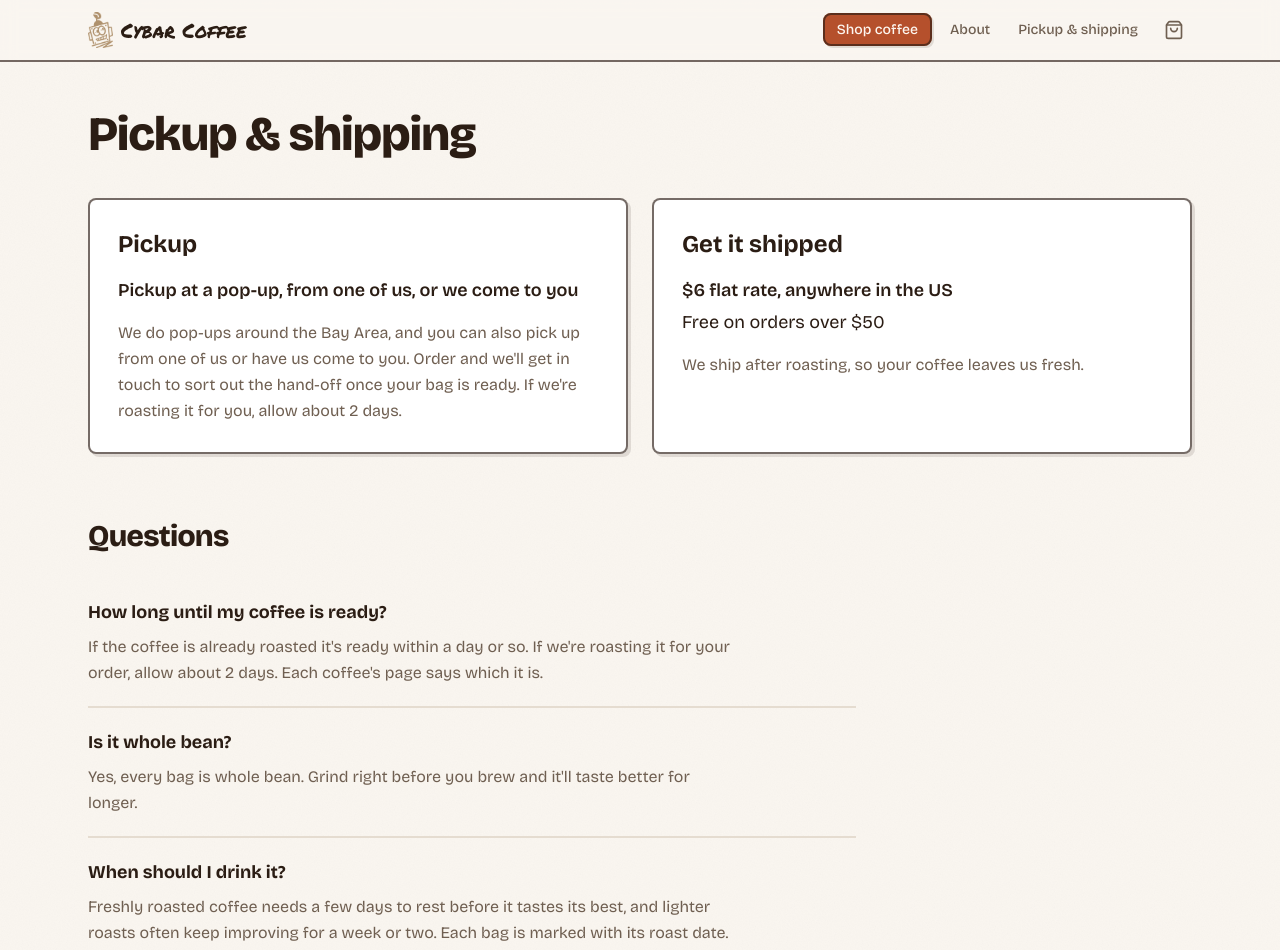
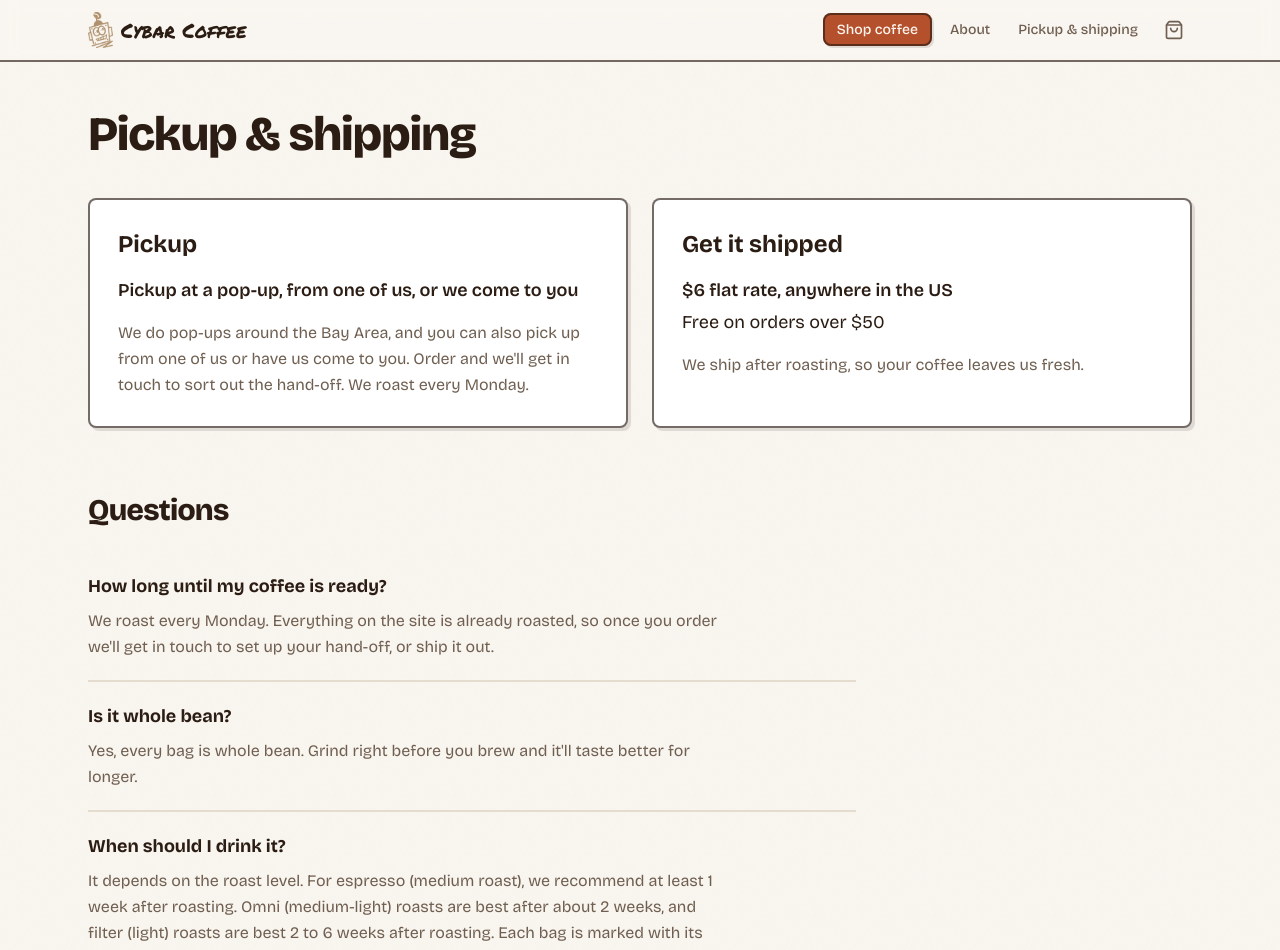
Before and after one commit to bdalporto7/brewpa, a Next.js app in the folder apps/shop/: page /pickup-shipping in a window 1280 px wide. Shown: the top 950 px of the page. Built offline with nearby package versions, Linux system fonts and the light colour scheme; no server answers.

Commit message:
Shop: roast every Monday, rest-time guidance by roast level on the pickup page
Co-Authored-By: Claude Sonnet 5.5 <noreply@anthropic.com>

```diff
--- a/apps/shop/src/app/pickup-shipping/page.tsx
+++ b/apps/shop/src/app/pickup-shipping/page.tsx
@@ -12,13 +12,10 @@ export async function generateMetadata(): Promise<Metadata> {
 
 export default async function PickupShippingPage() {
   const s = await getSiteSettings();
-  const notice =
-    s.noticeDays > 0 ? `about ${s.noticeDays} ${s.noticeDays === 1 ? "day" : "days"}` : "a little extra time";
-
   const faq = [
     {
       q: "How long until my coffee is ready?",
-      a: `If the coffee is already roasted it's ready within a day or so. If we're roasting it for your order, allow ${notice}. Each coffee's page says which it is.`,
+      a: "We roast every Monday. Everything on the site is already roasted, so once you order we'll get in touch to set up your hand-off, or ship it out.",
     },
     {
       q: "Is it whole bean?",
@@ -26,7 +23,7 @@ export default async function PickupShippingPage() {
     },
     {
       q: "When should I drink it?",
-      a: "Freshly roasted coffee needs a few days to rest before it tastes its best, and lighter roasts often keep improving for a week or two. Each bag is marked with its roast date.",
+      a: "It depends on the roast level. For espresso (medium roast), we recommend at least 1 week after roasting. Omni (medium-light) roasts are best after about 2 weeks, and filter (light) roasts are best 2 to 6 weeks after roasting. Each bag is marked with its roast date.",
     },
     ...(s.instagramUrl
       ? [
@@ -50,8 +47,7 @@ export default async function PickupShippingPage() {
           <p className="mt-4 text-lg font-semibold">{s.localSummary}</p>
           <p className="mt-4 leading-relaxed text-muted">
             We do pop-ups around the Bay Area, and you can also pick up from one of us or have us come to you. Order and
-            we&apos;ll get in touch to sort out the hand-off once your bag is ready. If we&apos;re roasting it for you,
-            allow {notice}.
+            we&apos;ll get in touch to sort out the hand-off. We roast every Monday.
           </p>
         </section>
 
```
